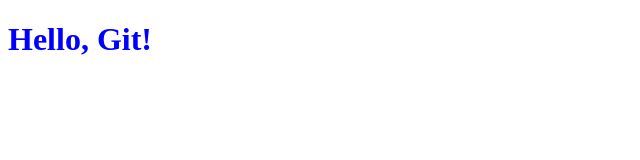
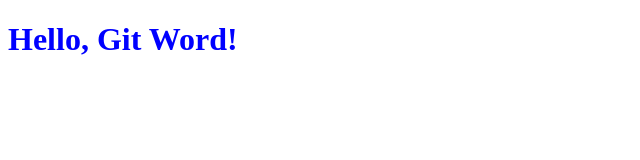
Before and after one commit to KuksaAnastasia/my-project, a plain HTML site: page index.html in a window 1280 px wide. Shown: the whole page, without its empty margins (0-640 px from the left). Drawn offline with Linux system fonts and the light colour scheme.

Commit message:
Change heading text

```diff
--- a/index.html
+++ b/index.html
@@ -8,6 +8,6 @@
  </style>
 </head>
 <body>
-    <h1>Hello, Git!</h1>
+    <h1>Hello, Git Word!</h1>
 </body>
 </html>
```
